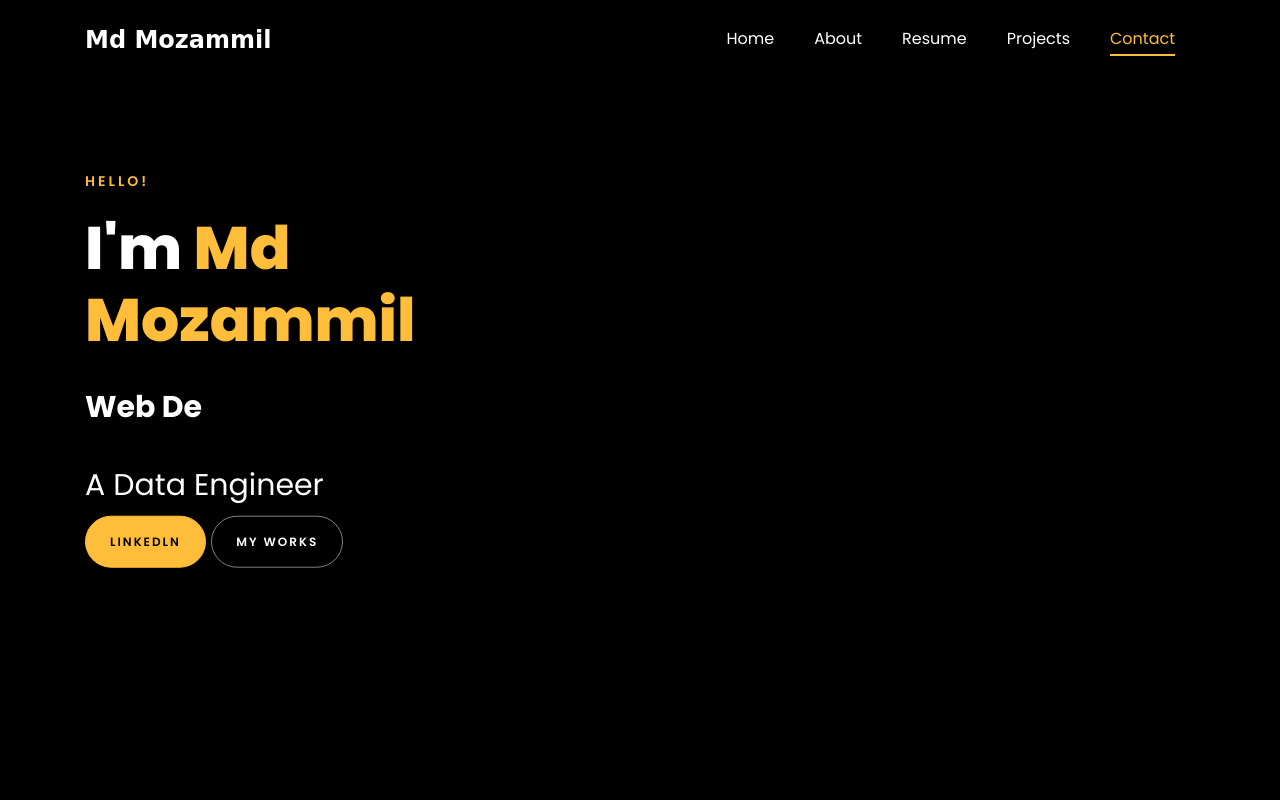
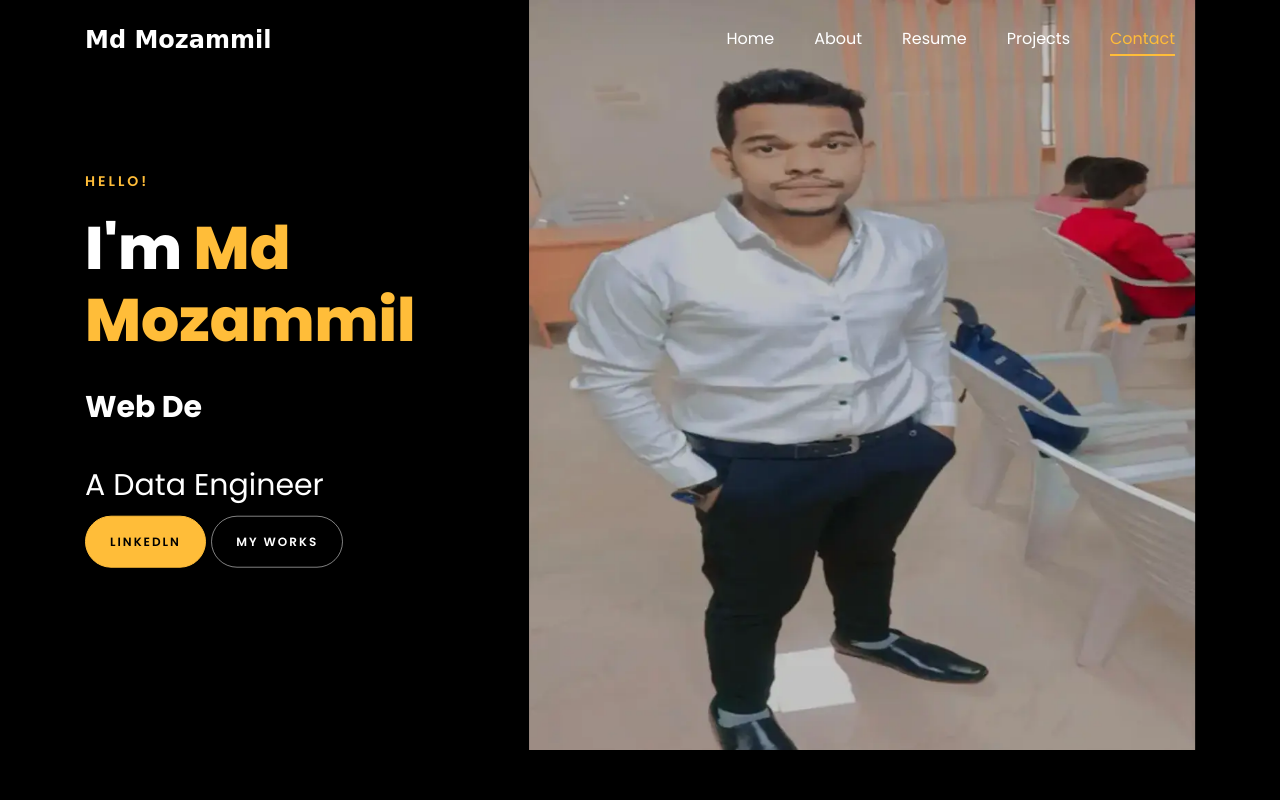
Before and after one commit to mdmozammil005/mdmozammil005.github, a plain HTML site: page index.html in a window 1280 px wide. Shown: the top 800 px of the page. Drawn offline with Linux system fonts and the light colour scheme; animation ran at ten frames a second; files whose address does not match are found by name.

Commit message:
Update index.html

```diff
--- a/index.html
+++ b/index.html
@@ -141,7 +141,7 @@
 	      	<div class="overlay"></div>
 	         <div class="container">
 	          <div class="row d-md-flex no-gutters slider-text align-items-end justify-content-end" data-scrollax-parent="true">
-	          	<div class="one-third js-fullheight order-md-last img" style="background-image:url(images/IMG_20220905_102756_414.webp);">
+	          	<div class="one-third js-fullheight order-md-last img" style="background-image:url(images/bg-1.png.webp);">
 	          	 <div class="overlay"></div>
 	          	</div>
 		          <div class="one-forth d-flex  align-items-center ftco-animate" data-scrollax=" properties: { translateY: '70%' }">
```
